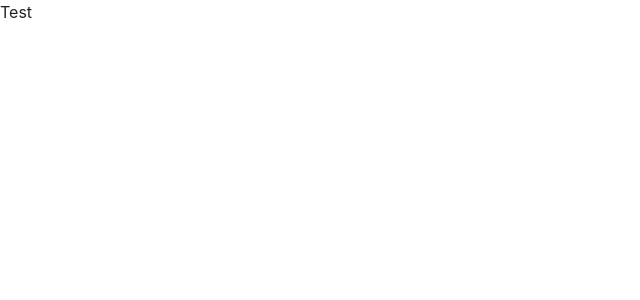
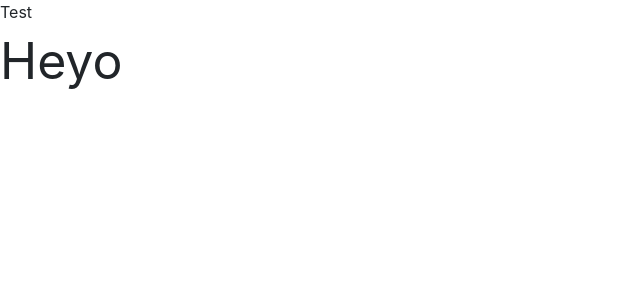
Before and after one commit to blakes-gym/poke-hubv1, a Next.js app: page / in a window 1280 px wide. Shown: the top 300 px of the page, without its empty margins (0-640 px from the left). Built offline with nearby package versions, Linux system fonts and the light colour scheme.

Commit message:
template children

```diff
--- a/components/Template.js
+++ b/components/Template.js
@@ -2,6 +2,11 @@ import 'bootstrap/scss/bootstrap.scss'
 
 import { useState } from 'react'
 
-export default function Template() {
-  return <div>Test</div>
+export default function Template({ children }) {
+  return (
+    <div>
+      Test
+      <div>{children}</div>
+    </div>
+  )
 }
```
